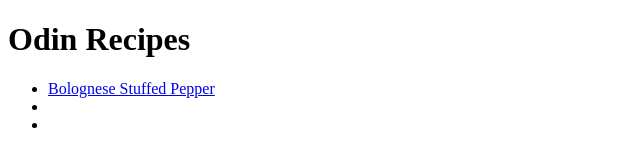
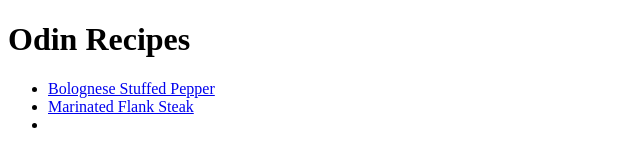
Before and after one commit to ahmedmokhtar/odin-recipes, a plain HTML site: page index.html in a window 1280 px wide. Shown: the whole page, without its empty margins (0-640 px from the left). Drawn offline with Linux system fonts and the light colour scheme.

Commit message:
Add the second recipe's link to the main page

```diff
--- a/index.html
+++ b/index.html
@@ -10,7 +10,7 @@
 
     <ul>
         <li><a href="./recipes/bolognese.html">Bolognese Stuffed Pepper</a></li>
-        <li></li>
+        <li><a href="./recipes/marinated-steak.html">Marinated Flank Steak</a></li>
         <li></li>
     </ul>
 </body>
```
